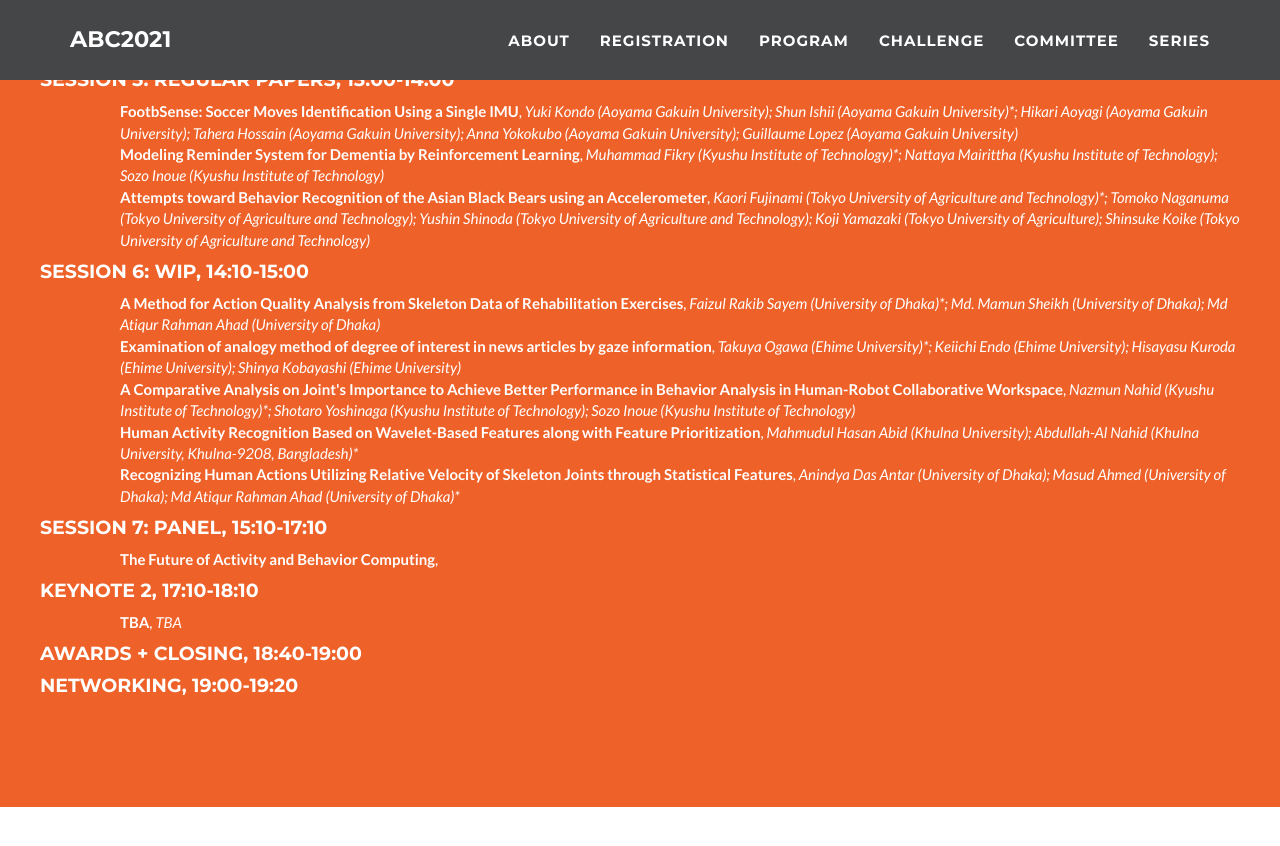
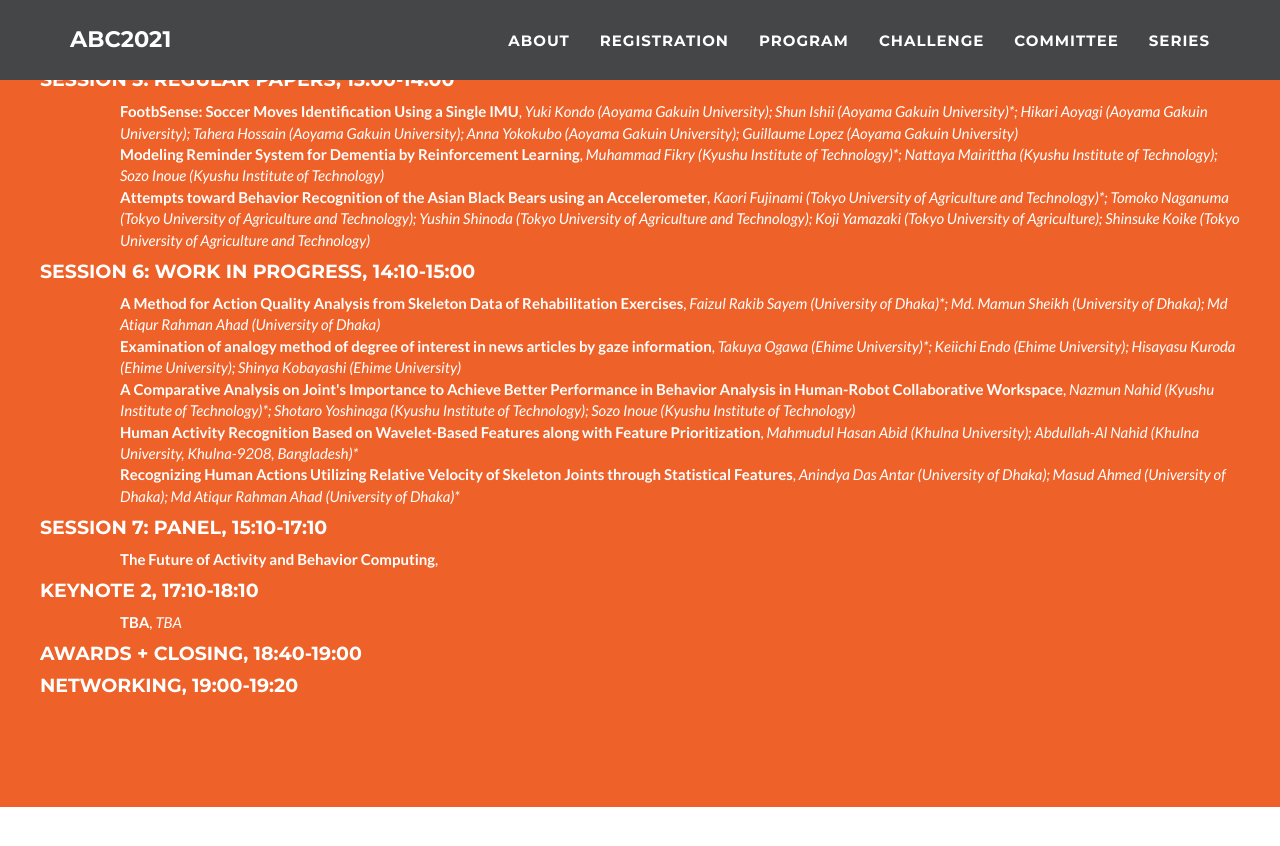
Before and after one commit to abc-research/abc-research.github.io, a Jekyll site: the page built from index.html, in a window 1280 px wide and 900 px high, scrolled down 2441 px. Shown: the top 846 px of the window. Built offline with Jekyll 4.4.1, drawn with Linux system fonts in a browser that asks for light colours.

Commit message:
Update _config.yml

```diff
--- a/_config.yml
+++ b/_config.yml
@@ -122,7 +122,7 @@ program:
             authors: "Muhammad Fikry (Kyushu Institute of Technology)*; Nattaya Mairittha (Kyushu Institute of Technology); Sozo Inoue (Kyushu Institute of Technology)"
           - title: "Attempts toward Behavior Recognition of the Asian Black Bears using an Accelerometer"
             authors: "Kaori Fujinami (Tokyo University of Agriculture and Technology)*; Tomoko Naganuma (Tokyo University of Agriculture and Technology); Yushin Shinoda (Tokyo University of Agriculture and Technology); Koji Yamazaki (Tokyo University of Agriculture); Shinsuke Koike (Tokyo University of Agriculture and Technology)	"
-      - name: "Session 6: WiP"
+      - name: "Session 6: Work in Progress"
         time: "14:10-15:00"
         paper:
           - title: "A Method for Action Quality Analysis from Skeleton Data of Rehabilitation Exercises"
```
